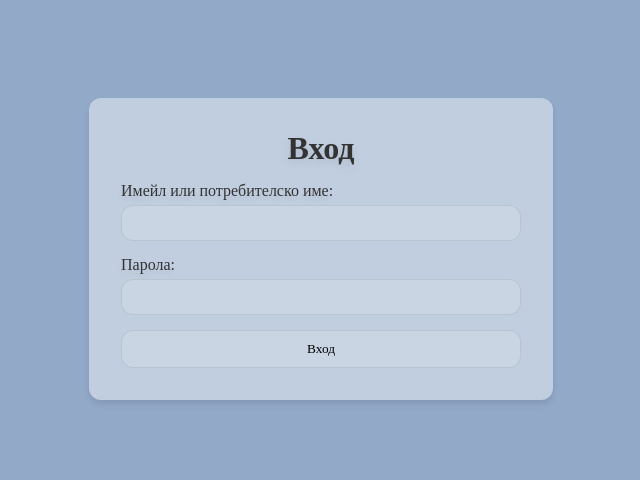
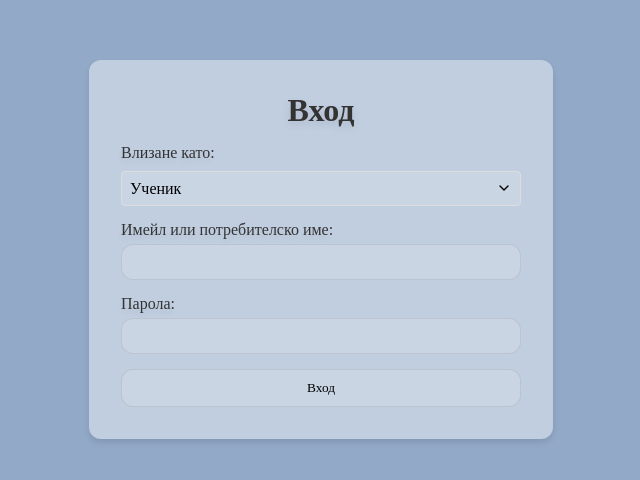
Before and after one commit to Asterix-Tech-Academy/astrix-classwork-frontend, a React (Vite) app: page /login in a window 1280 px wide. Shown: the part 156-636 px from the top of the page, without its empty margins (319-959 px from the left). Built offline with nearby package versions, Linux system fonts and the light colour scheme; a web font is replaced by a local one.

Commit message:
login changes

```diff
--- a/src/components/Auth/Auth.css
+++ b/src/components/Auth/Auth.css
@@ -186,3 +186,19 @@
 .checkbox-label span {
   font-size: 16px;
 }
+
+.role-dropdown {
+  width: 100%;
+  padding: 8px 12px;
+  border: 1px solid #ccc;
+  border-radius: 4px;
+  font-size: 16px;
+  background-color: white;
+  cursor: pointer;
+}
+
+.role-dropdown:focus {
+  outline: none;
+  border-color: #7e57c2;
+  box-shadow: 0 0 3px rgba(126, 87, 194, 0.3);
+}
--- a/src/components/Auth/Login.jsx
+++ b/src/components/Auth/Login.jsx
@@ -6,6 +6,7 @@ import './Auth.css';
 const Login = () => {
   const [identifier, setIdentifier] = useState('');
   const [password, setPassword] = useState('');
+  const [role, setRole] = useState('student');
   const [isLoading, setIsLoading] = useState(false);
   const [error, setError] = useState(null);
   const navigate = useNavigate();
@@ -19,7 +20,8 @@ const Login = () => {
 
       const credentials = {
         identifier,
-        password
+        password,
+        role
       };
 
       const response = await login(credentials);
@@ -50,6 +52,21 @@ const Login = () => {
       <form onSubmit={handleSubmit} className="auth-form">
         <h2>Вход</h2>
         {error && <div className="error-message">{error}</div>}
+
+        <div className="form-group">
+          <label htmlFor="role-select">Влизане като:</label>
+          <select
+            id="role-select"
+            className="role-dropdown"
+            value={role}
+            onChange={(e) => setRole(e.target.value)}
+          >
+            <option value="student">Ученик</option>
+            <option value="teacher">Учител</option>
+            <option value="admin">Администратор</option>
+          </select>
+        </div>
+
         <div className="form-group">
           <label>Имейл или потребителско име:</label>
           <input
```
